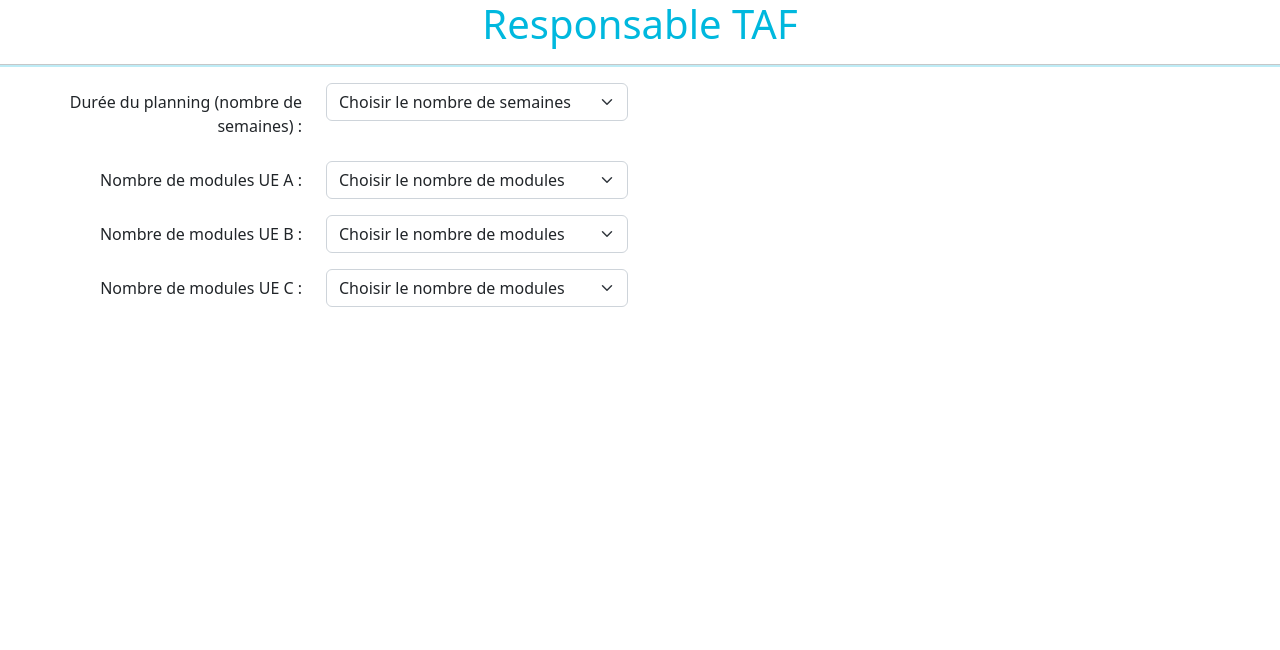
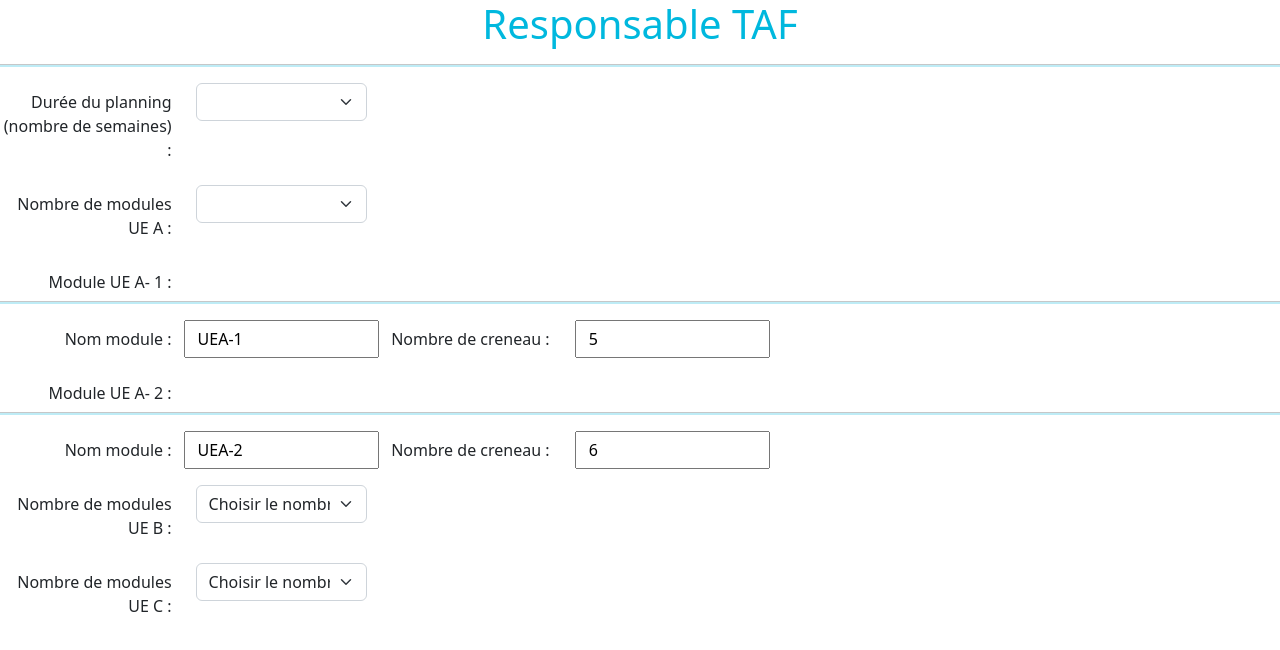
Before and after one commit to TheoLeCalvar/Planify, an Angular app in the folder front-end/PlanningFront/: page / in a window 1280 px wide. Shown: the top 650 px of the page. Built offline with nearby package versions, Linux system fonts and the light colour scheme.

Commit message:
commit module UE A

```diff
--- a/front-end/PlanningFront/src/app/app-routing.module.ts
+++ b/front-end/PlanningFront/src/app/app-routing.module.ts
@@ -7,4 +7,6 @@ const routes: Routes = [];
   imports: [RouterModule.forRoot(routes)],
   exports: [RouterModule]
 })
-export class AppRoutingModule { }
+export class AppRoutingModule {
+
+}
--- a/front-end/PlanningFront/src/app/app.module.ts
+++ b/front-end/PlanningFront/src/app/app.module.ts
@@ -1,5 +1,6 @@
 import { NgModule } from '@angular/core';
 import { BrowserModule } from '@angular/platform-browser';
+import { FormsModule } from '@angular/forms';
 
 import { AppRoutingModule } from './app-routing.module';
 import { AppComponent } from './app.component';
@@ -12,7 +13,8 @@ import { RtafFormComponent } from './rtaf-form/rtaf-form.component';
   ],
   imports: [
     BrowserModule,
-    AppRoutingModule
+    AppRoutingModule,
+    FormsModule
   ],
   providers: [],
   bootstrap: [AppComponent]
--- a/front-end/PlanningFront/src/app/rtaf-form/rtaf-form.component.css
+++ b/front-end/PlanningFront/src/app/rtaf-form/rtaf-form.component.css
@@ -8,3 +8,6 @@ hr {
     height:3px;
     background-color: #00b8de;
 }
+.w-25 {
+    width: 15% !important;
+}
--- a/front-end/PlanningFront/src/app/rtaf-form/rtaf-form.component.html
+++ b/front-end/PlanningFront/src/app/rtaf-form/rtaf-form.component.html
@@ -3,34 +3,51 @@
 <div class="mb-3 row center">
     <label for="dureePlanning" class="w-25 col-form-label text-end">Durée du planning (nombre de semaines) : </label>
     <div class="w-25">
-        <select class="form-select" aria-label="Default select example">
+        <select class="form-select" aria-label="Default select example" [(ngModel)]="selectedNumberWeek" (change)="selectWeekChange()">
             <option selected>Choisir le nombre de semaines</option>
-            <option value="1">35</option>
-            <option value="2">36</option>
-            <option value="3">37</option>
-            <option value="3">38</option>
+            <option value="13">13</option>
+            <option value="14">14</option>
+            <option value="15">15</option>
+            <option value="16">16</option>
         </select>
     </div>
 </div>
 <div class="mb-3 row center">
     <label for="staticEmail" class="w-25 col-form-label text-end">Nombre de modules UE A : </label>
     <div class="w-25">
-        <select class="form-select" aria-label="Default select example">
-            <option selected>Choisir le nombre de modules</option>
+        <select class="form-select" aria-label="Default select example" [(ngModel)]="selectedNumberModuleUEA" (change)="selectModuleUEAChange()">
+            <option selected>Choisir le nombre de modules de l'UE A</option>
             <option value="1">1</option>
             <option value="2">2</option>
             <option value="3">3</option>
+            <option value="4">4</option>
+            <option value="5">5</option>
+            <option value="6">6</option>
+            <option value="7">7</option>
+            <option value="8">8</option>
         </select>
+
     </div>
+</div>
+<div class="mb-3 row center" *ngFor="let module of modulesUEA" >
+    <label class="w-25 col-form-label text-end">Module UE A- {{module.id}} : </label>
+    <hr/>
+    <label class="w-25 col-form-label text-end" >Nom module :</label> <input  class="w-25" type="text" aria-label="Default select example" value={{module.name}}/>
+    <label class="w-25 col-form-label " >Nombre de creneau :</label> <input   class="w-25" type="text" aria-label="Default select example" value={{module.nbCreneau}}/>
 </div>
 <div class="mb-3 row center">
     <label for="staticEmail" class="w-25 col-form-label text-end">Nombre de modules UE B : </label>
     <div class="w-25">
         <select class="form-select" aria-label="Default select example">
-            <option selected>Choisir le nombre de modules</option>
+            <option selected>Choisir le nombre de modules de l'UE B</option>
             <option value="1">1</option>
             <option value="2">2</option>
             <option value="3">3</option>
+            <option value="4">4</option>
+            <option value="5">5</option>
+            <option value="6">6</option>
+            <option value="7">7</option>
+            <option value="8">8</option>
         </select>
     </div>
 </div>
@@ -38,10 +55,15 @@
     <label for="staticEmail" class="w-25 col-form-label text-end">Nombre de modules UE C : </label>
     <div class="w-25">
         <select class="form-select" aria-label="Default select example">
-            <option selected>Choisir le nombre de modules</option>
+            <option selected>Choisir le nombre de modules de l'UE C</option>
             <option value="1">1</option>
             <option value="2">2</option>
             <option value="3">3</option>
+            <option value="4">4</option>
+            <option value="5">5</option>
+            <option value="6">6</option>
+            <option value="7">7</option>
+            <option value="8">8</option>
         </select>
     </div>
 </div>
--- a/front-end/PlanningFront/src/app/rtaf-form/rtaf-form.component.ts
+++ b/front-end/PlanningFront/src/app/rtaf-form/rtaf-form.component.ts
@@ -1,4 +1,10 @@
 import { Component } from '@angular/core';
+
+interface Module {
+    id: number;
+    name: string;
+    nbCreneau: number
+}
 
 @Component({
   selector: 'app-rtaf-form',
@@ -6,5 +12,31 @@ import { Component } from '@angular/core';
   styleUrls: ['./rtaf-form.component.css']
 })
 export class RtafFormComponent {
+    selectedNumberWeek: number =0 ;
+    selectedNumberModuleUEA : number =0;
+
+    modulesUEA: Module[] = [
+        {
+            id: 1,
+            name: "UEA-1",
+            nbCreneau: 5
+        },
+        {
+            id: 2,
+            name: "UEA-2",
+            nbCreneau: 6
+        }
+    ];
+
+    selectWeekChange() {
+        console.log(this.selectedNumberWeek);
+    }
+    selectModuleUEAChange(){
+        console.log(this.selectedNumberModuleUEA);
+
+    }
+    log(index: number) {
+        console.log(index);
+    }
 
 }
```
